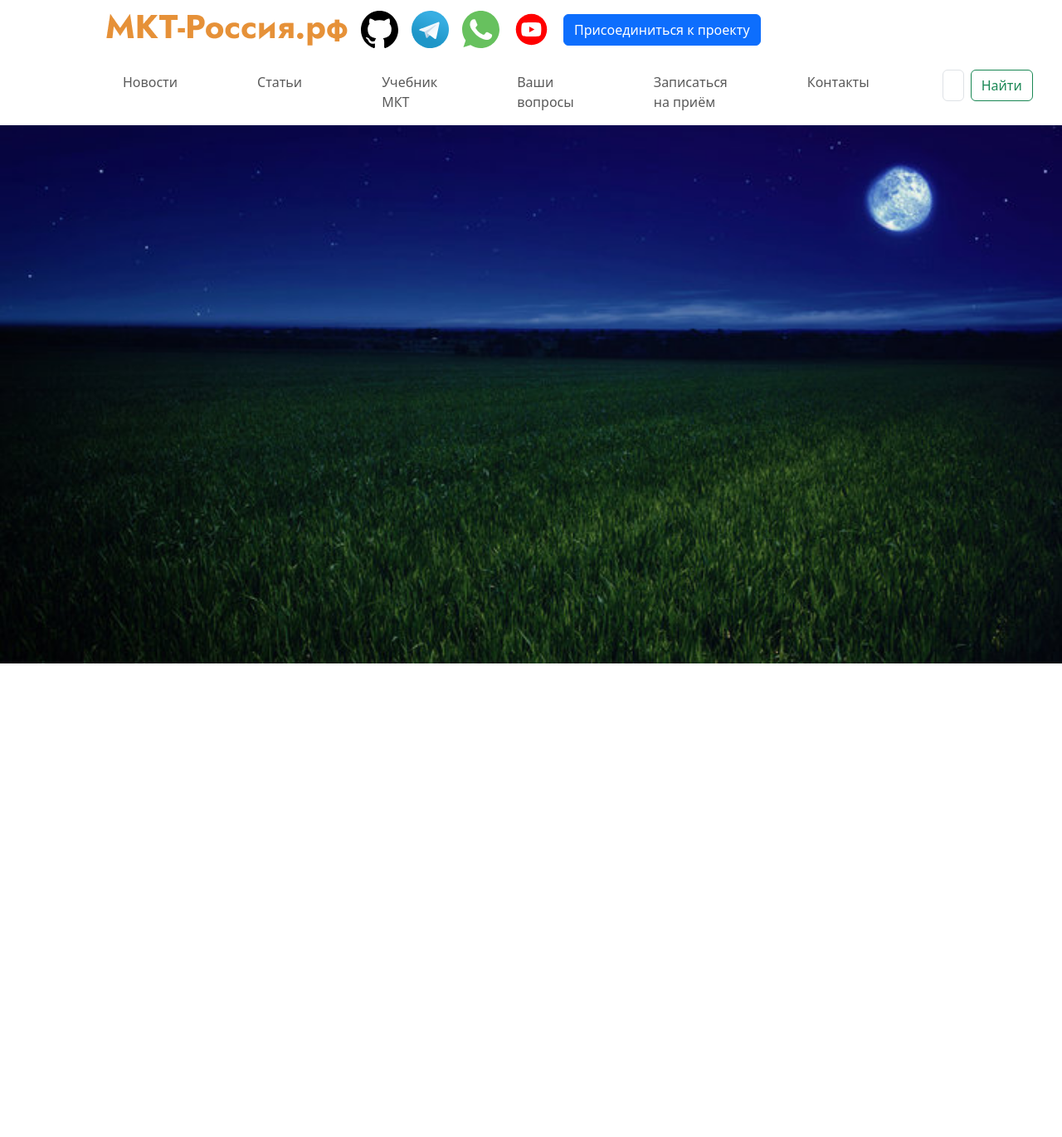
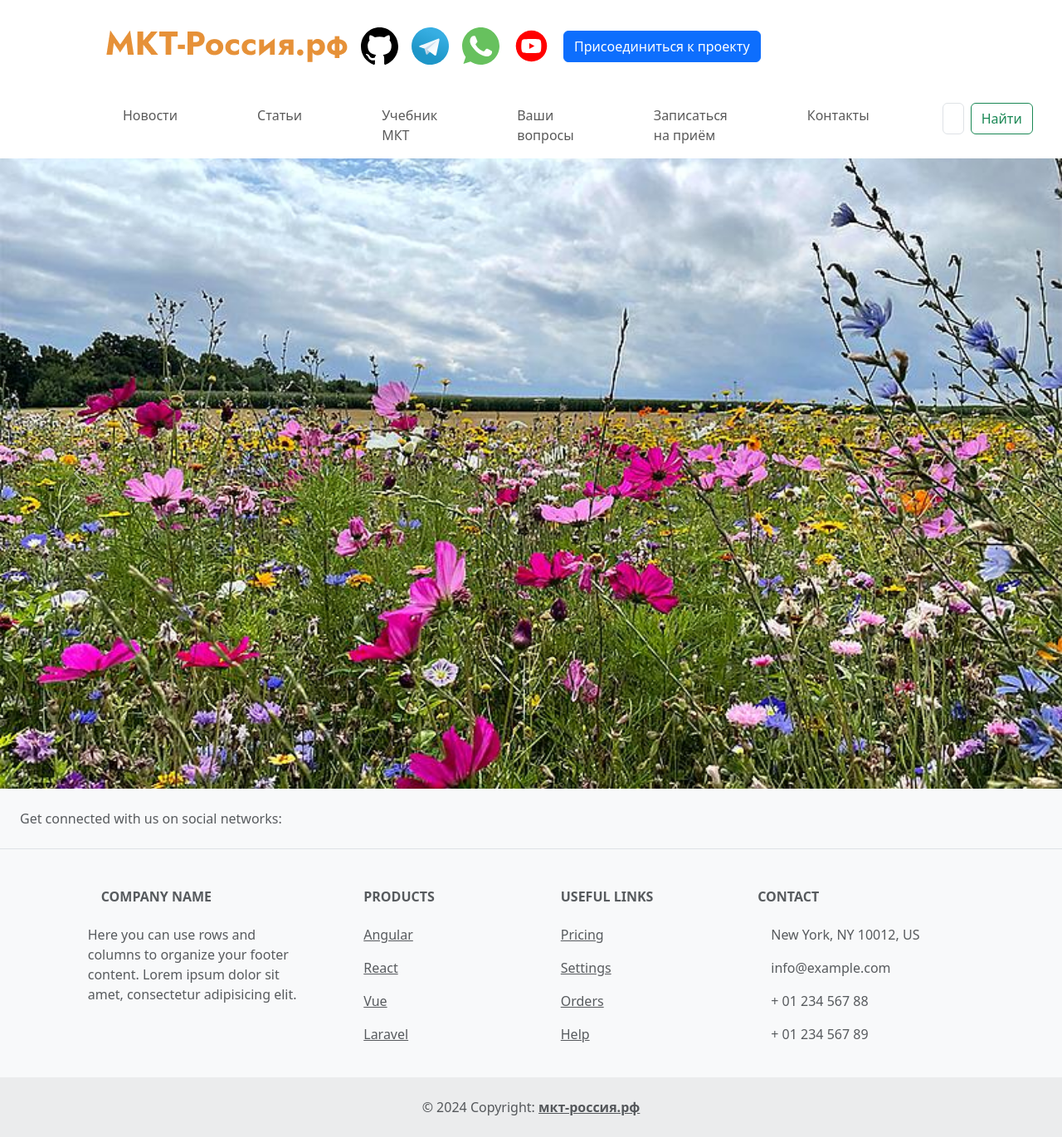
Before and after one commit to IvanZaycev0717/mct-flask-sqlalchemy-redis, a Python web app: template my_app/templates/index.html in a window 1280 px wide. Shown: the whole page at 83% size. Before the commit the page ends 800 px from the top, so only its background shows below. Run offline with Jinja, Linux system fonts and the light colour scheme; the template is opened without the code that fills it, so the values that code supplies are empty; some libraries are stand-ins or nearby versions.

Commit message:
index_done

```diff
--- a/my_app/static/css/style.css
+++ b/my_app/static/css/style.css
@@ -1,55 +1,19 @@
-/* line 1, ../../PETS/metacognitive-therapy-flask-site/my_app/static/sass/style.sass */
-.upper-section {
-  padding-top: 30px;
-  display: flex;
-  flex-direction: row;
-}
-
-/* line 5, ../../PETS/metacognitive-therapy-flask-site/my_app/static/sass/style.sass */
-.upper-section__logo-container {
-  display: flex;
-  flex-direction: row;
-  height: 69px;
-  align-items: center;
-  margin-left: 200px;
-  margin-right: -220px;
-}
-
-/* line 12, ../../PETS/metacognitive-therapy-flask-site/my_app/static/sass/style.sass */
-.upper-section__social-container {
-  display: flex;
-  flex-direction: row;
-  align-items: baseline;
-}
-
-/* line 16, ../../PETS/metacognitive-therapy-flask-site/my_app/static/sass/style.sass */
-.upper-section__social-logo {
-  width: 50px;
-  margin-left: 20px;
-}
-
-/* line 19, ../../PETS/metacognitive-therapy-flask-site/my_app/static/sass/style.sass */
-.upper-section__button-container {
-  display: flex;
-  flex-direction: row;
-  align-items: center;
-  margin-left: 100px;
-}
-
-/* line 25, ../../PETS/metacognitive-therapy-flask-site/my_app/static/sass/style.sass */
-.custom-hr {
-  margin: 0px 0px 0px 0px;
-}
-
-/* line 28, ../../PETS/metacognitive-therapy-flask-site/my_app/static/sass/style.sass */
+/* line 2, ../../PETS/metacognitive-therapy-flask-site/my_app/static/sass/style.sass */
 .navbar-expand-lg {
   padding-left: 10%;
   margin-right: 10%;
+  margin-top: 20px;
 }
 
-/* line 33, ../../PETS/metacognitive-therapy-flask-site/my_app/static/sass/style.sass */
+/* line 8, ../../PETS/metacognitive-therapy-flask-site/my_app/static/sass/style.sass */
 .nav-link {
   margin-right: 80px;
 }
 
+/* line 12, ../../PETS/metacognitive-therapy-flask-site/my_app/static/sass/style.sass */
+.carousel-item img {
+  height: 760px;
+  object-fit: cover;
+}
+
 /*# sourceMappingURL=style.css.map */
--- a/my_app/static/sass/style.sass
+++ b/my_app/static/sass/style.sass
@@ -2,6 +2,7 @@
 .navbar-expand-lg
     padding-left: 10%
     margin-right: 10%
+    margin-top: 20px
 
 
 .nav-link
@@ -9,5 +10,5 @@
 
 .carousel-item
     img
-        height: 200px
+        height: 760px
         object-fit: cover
--- a/my_app/templates/index.html
+++ b/my_app/templates/index.html
@@ -3,7 +3,9 @@
 <head>
     <meta charset="UTF-8">
     <meta name="viewport" content="width=device-width, initial-scale=1.0">
-    <link rel="stylesheet" href="../static/css/bootstrap.min.css">
+    <link href="https://cdn.jsdelivr.net/npm/bootstrap@5.3.3/dist/css/bootstrap.min.css" rel="stylesheet" integrity="sha384-QWTKZyjpPEjISv5WaRU9OFeRpok6YctnYmDr5pNlyT2bRjXh0JMhjY6hW+ALEwIH" crossorigin="anonymous">
+    <script defer src="https://cdn.jsdelivr.net/npm/@popperjs/core@2.11.8/dist/umd/popper.min.js" integrity="sha384-I7E8VVD/ismYTF4hNIPjVp/Zjvgyol6VFvRkX/vR+Vc4jQkC+hVqc2pM8ODewa9r" crossorigin="anonymous"></script>
+    <script defer src="https://cdn.jsdelivr.net/npm/bootstrap@5.3.3/dist/js/bootstrap.min.js" integrity="sha384-0pUGZvbkm6XF6gxjEnlmuGrJXVbNuzT9qBBavbLwCsOGabYfZo0T0to5eqruptLy" crossorigin="anonymous"></script>
     <link rel="stylesheet" href="../static/css/style.css">
     <title>Метакогнитивная терапия</title>
     <meta name="description" content="Самая полная информация о лечении психических расстройств с помощью метакогнитивной терапии">
@@ -63,22 +65,152 @@
     </div>
   </nav>
   <main>
+    <div id="carouselExampleAutoplaying" class="carousel slide" data-bs-ride="carousel">
       <div class="carousel-inner">
         <div class="carousel-item active">
-          <img src="../static/img/meadow2.jpg" class="d-block w-100" alt="...">
+          <img src="../static/img/meadow1.jpg" class="d-block w-100" alt="...">
         </div>
-
         <div class="carousel-item">
           <img src="../static/img/meadow3.jpg" class="d-block w-100" alt="...">
         </div>
         <div class="carousel-item">
-          <img src="../static/img/meadow1.jpg" class="d-block w-100" alt="...">
+          <img src="../static/img/meadow2.jpg" class="d-block w-100" alt="...">
         </div>
       </div>
+      <button class="carousel-control-prev" type="button" data-bs-target="#carouselExampleAutoplaying" data-bs-slide="prev">
+        <span class="carousel-control-prev-icon" aria-hidden="true"></span>
+        <span class="visually-hidden">Previous</span>
+      </button>
+      <button class="carousel-control-next" type="button" data-bs-target="#carouselExampleAutoplaying" data-bs-slide="next">
+        <span class="carousel-control-next-icon" aria-hidden="true"></span>
+        <span class="visually-hidden">Next</span>
+      </button>
+    </div>
   </main>
-  <script src="https://cdn.jsdelivr.net/npm/bootstrap@5.3.2/dist/js/bootstrap.bundle.min.js" integrity="sha384-C6RzsynM9kWDrMNeT87bh95OGNyZPhcTNXj1NW7RuBCsyN/o0jlpcV8Qyq46cDfL" crossorigin="anonymous"></script>
+  <!-- Footer -->
+  <footer class="text-center text-lg-start bg-body-tertiary text-muted">
+    <!-- Section: Social media -->
+    <section class="d-flex justify-content-center justify-content-lg-between p-4 border-bottom">
+      <!-- Left -->
+      <div class="me-5 d-none d-lg-block">
+        <span>Get connected with us on social networks:</span>
+      </div>
+      <!-- Left -->
+
+      <!-- Right -->
+      <div>
+        <a href="" class="me-4 text-reset">
+          <i class="fab fa-facebook-f"></i>
+        </a>
+        <a href="" class="me-4 text-reset">
+          <i class="fab fa-twitter"></i>
+        </a>
+        <a href="" class="me-4 text-reset">
+          <i class="fab fa-google"></i>
+        </a>
+        <a href="" class="me-4 text-reset">
+          <i class="fab fa-instagram"></i>
+        </a>
+        <a href="" class="me-4 text-reset">
+          <i class="fab fa-linkedin"></i>
+        </a>
+        <a href="" class="me-4 text-reset">
+          <i class="fab fa-github"></i>
+        </a>
+      </div>
+      <!-- Right -->
+    </section>
+    <!-- Section: Social media -->
+
+    <!-- Section: Links  -->
+    <section class="">
+      <div class="container text-center text-md-start mt-5">
+        <!-- Grid row -->
+        <div class="row mt-3">
+          <!-- Grid column -->
+          <div class="col-md-3 col-lg-4 col-xl-3 mx-auto mb-4">
+            <!-- Content -->
+            <h6 class="text-uppercase fw-bold mb-4">
+              <i class="fas fa-gem me-3"></i>Company name
+            </h6>
+            <p>
+              Here you can use rows and columns to organize your footer content. Lorem ipsum
+              dolor sit amet, consectetur adipisicing elit.
+            </p>
+          </div>
+          <!-- Grid column -->
+
+          <!-- Grid column -->
+          <div class="col-md-2 col-lg-2 col-xl-2 mx-auto mb-4">
+            <!-- Links -->
+            <h6 class="text-uppercase fw-bold mb-4">
+              Products
+            </h6>
+            <p>
+              <a href="#!" class="text-reset">Angular</a>
+            </p>
+            <p>
+              <a href="#!" class="text-reset">React</a>
+            </p>
+            <p>
+              <a href="#!" class="text-reset">Vue</a>
+            </p>
+            <p>
+              <a href="#!" class="text-reset">Laravel</a>
+            </p>
+          </div>
+          <!-- Grid column -->
+
+          <!-- Grid column -->
+          <div class="col-md-3 col-lg-2 col-xl-2 mx-auto mb-4">
+            <!-- Links -->
+            <h6 class="text-uppercase fw-bold mb-4">
+              Useful links
+            </h6>
+            <p>
+              <a href="#!" class="text-reset">Pricing</a>
+            </p>
+            <p>
+              <a href="#!" class="text-reset">Settings</a>
+            </p>
+            <p>
+              <a href="#!" class="text-reset">Orders</a>
+            </p>
+            <p>
+              <a href="#!" class="text-reset">Help</a>
+            </p>
+          </div>
+          <!-- Grid column -->
+
+          <!-- Grid column -->
+          <div class="col-md-4 col-lg-3 col-xl-3 mx-auto mb-md-0 mb-4">
+            <!-- Links -->
+            <h6 class="text-uppercase fw-bold mb-4">Contact</h6>
+            <p><i class="fas fa-home me-3"></i> New York, NY 10012, US</p>
+            <p>
+              <i class="fas fa-envelope me-3"></i>
+              info@example.com
+            </p>
+            <p><i class="fas fa-phone me-3"></i> + 01 234 567 88</p>
+            <p><i class="fas fa-print me-3"></i> + 01 234 567 89</p>
+          </div>
+          <!-- Grid column -->
+        </div>
+        <!-- Grid row -->
+      </div>
+    </section>
+    <!-- Section: Links  -->
+
+    <!-- Copyright -->
+    <div class="text-center p-4" style="background-color: rgba(0, 0, 0, 0.05);">
+      © 2024 Copyright:
+      <a class="text-reset fw-bold" href="https://mdbootstrap.com/">мкт-россия.рф</a>
+    </div>
+    <!-- Copyright -->
+  </footer>
+  <!-- Footer -->
   <script src="https://ajax.googleapis.com/ajax/libs/jquery/2.0.0/jquery.min.js"></script>
   <script src="../static/js/bootstrap.min.js"></script>
-  <script src="../static/js/bootstrap.bundle.js"></script>
+
 </body>
 </html></html>
```
Also changed, not shown: 1 other file. Lines whose indentation alone changed are shown as unchanged.
